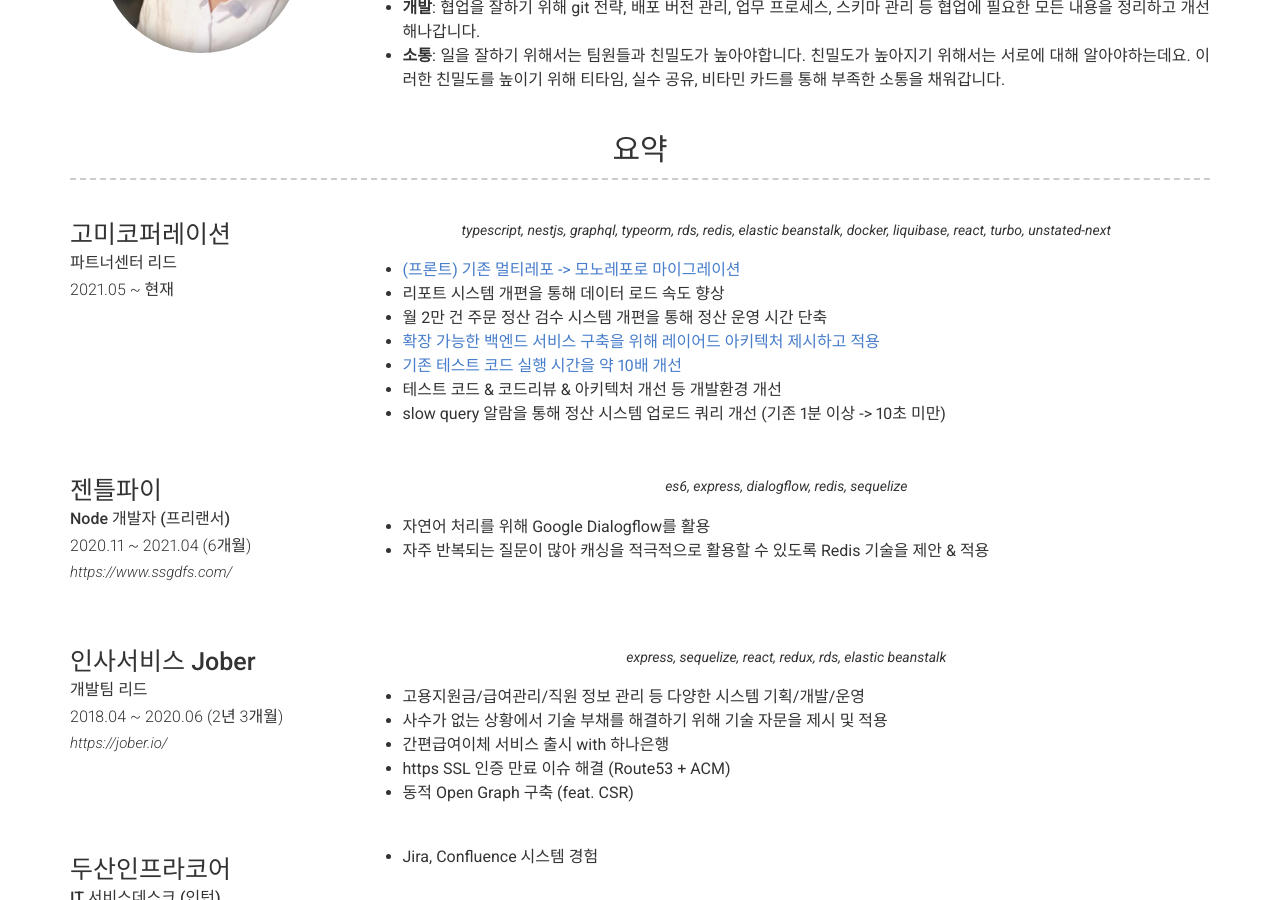
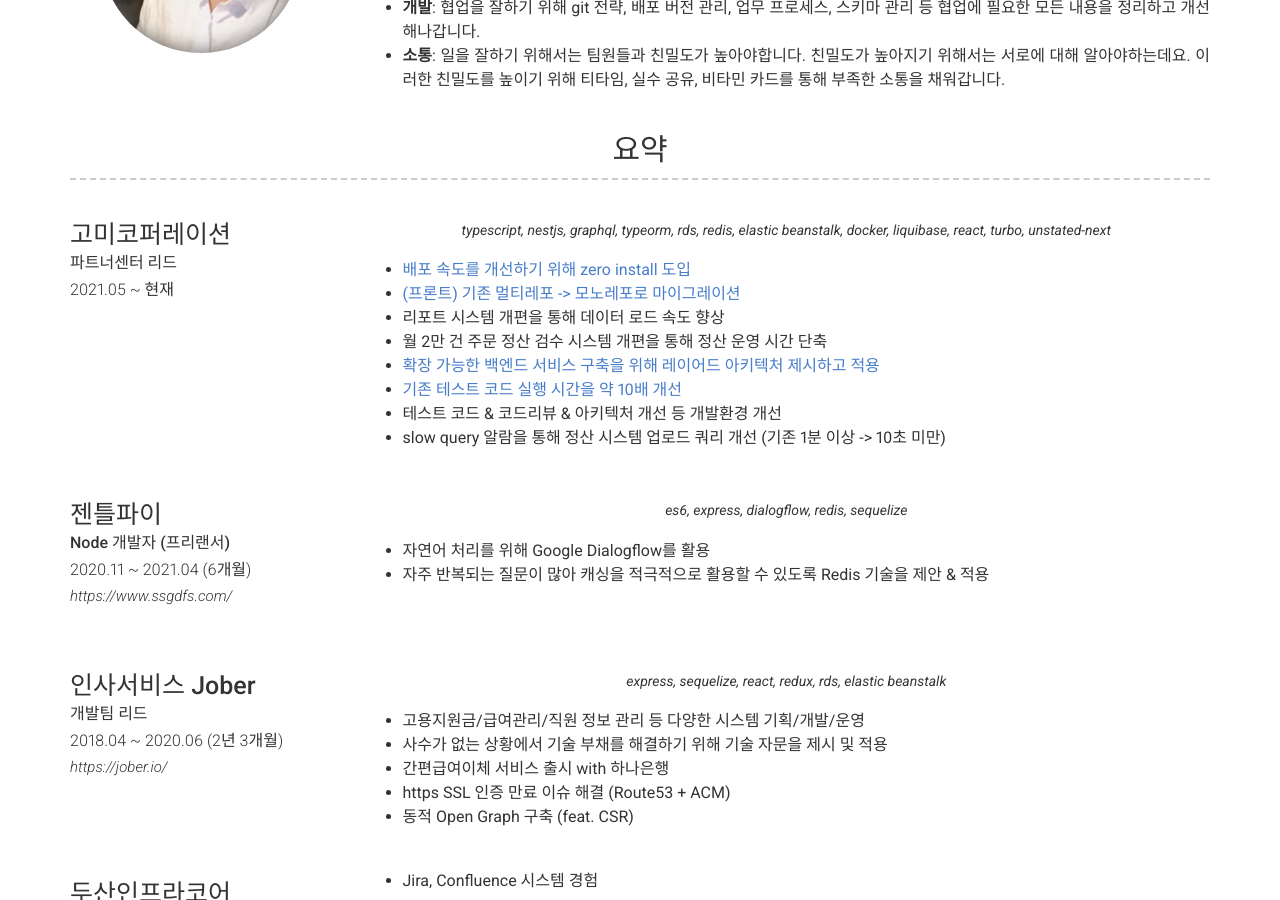
Before and after one commit to mystyle2006/mystyle2006.github.io, a Jekyll site: the page built from index.md, in a window 1280 px wide and 900 px high, scrolled down 449 px. Built offline with Jekyll 4.4.1, drawn with Linux system fonts in a browser that asks for light colours; nearby versions of some CDN libraries.

Commit message:
[feat] yarn berry 도입 추가

```diff
--- a/_config.yml
+++ b/_config.yml
@@ -54,6 +54,7 @@ content:
         quote: >
           typescript, nestjs, graphql, typeorm, rds, redis, elastic beanstalk, docker, liquibase, react, turbo, unstated-next
         description: | # this will include new lines to allow paragraphs
+          - [배포 속도를 개선하기 위해 zero install 도입](https://dukkeobi.tistory.com/39)
           - [(프론트) 기존 멀티레포 -> 모노레포로 마이그레이션](https://dukkeobi.tistory.com/31)
           - 리포트 시스템 개편을 통해 데이터 로드 속도 향상
           - 월 2만 건 주문 정산 검수 시스템 개편을 통해 정산 운영 시간 단축
```
